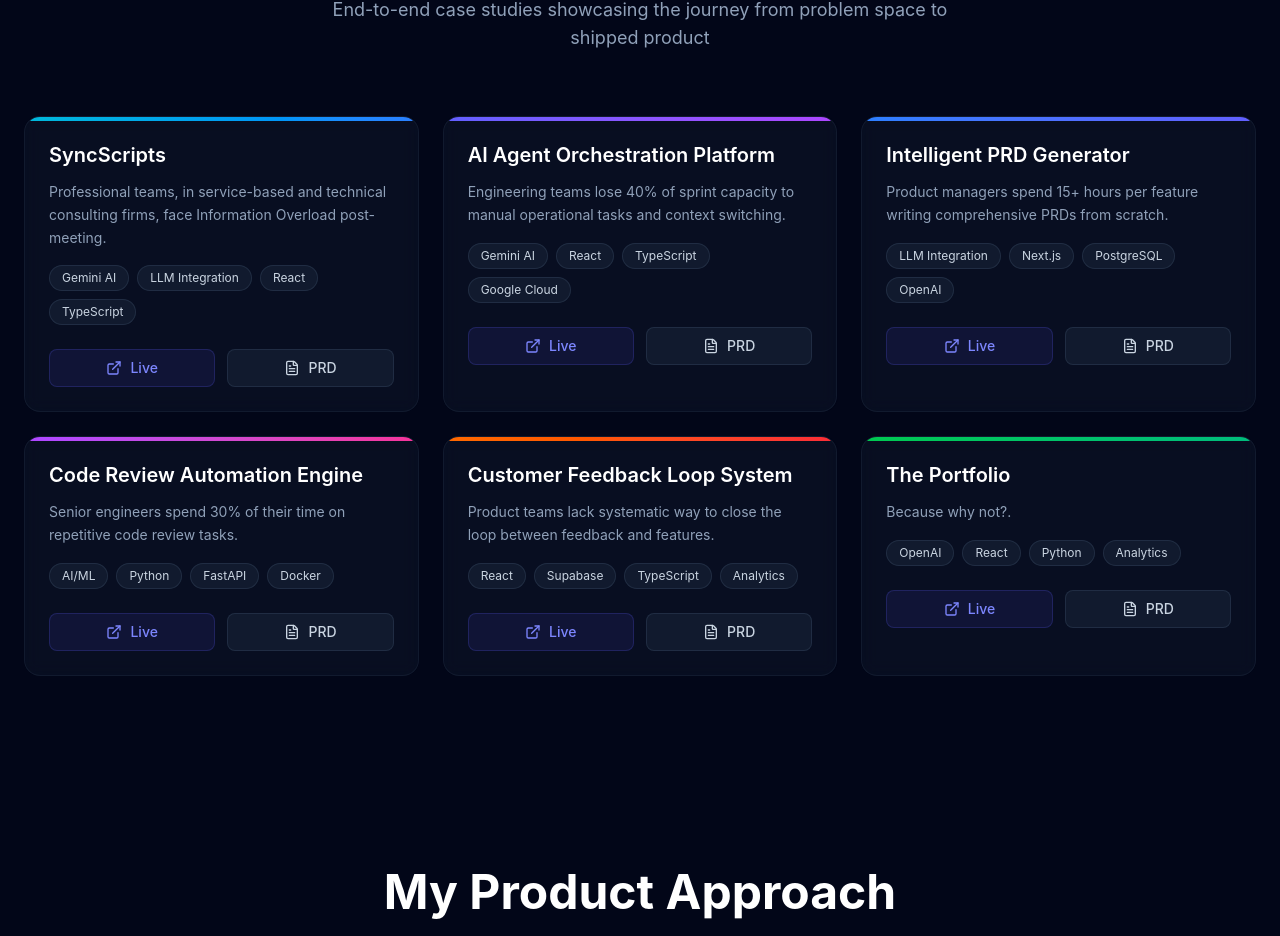
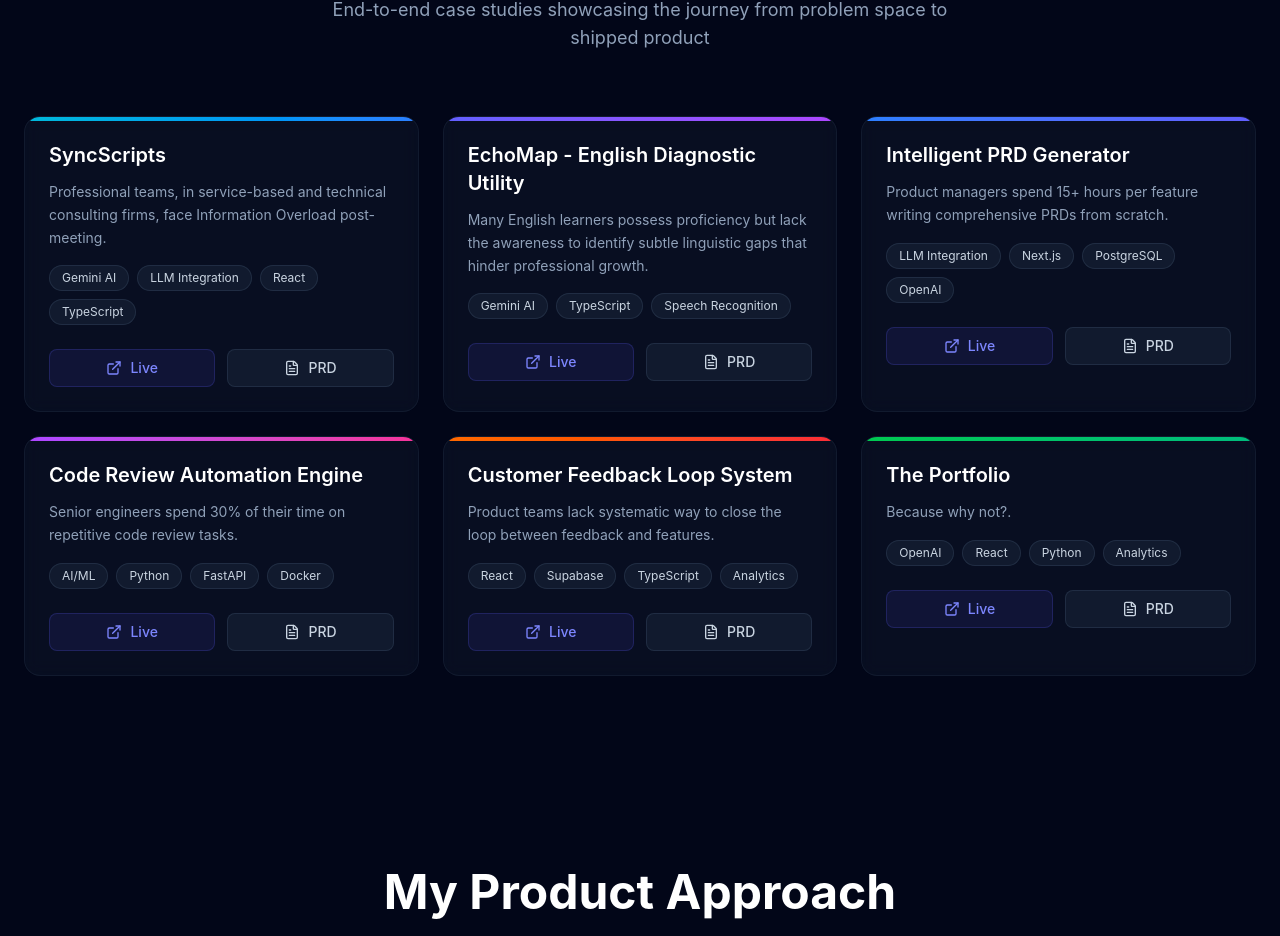
Before and after one commit to therealrawat/portfolio, a React (Vite) app: page / in a window 1280 px wide. Shown: the part 1594-2530 px from the top of the page. Built offline with nearby package versions, Linux system fonts and the light colour scheme.

Commit message:
feat: add project

```diff
--- a/src/components/Projects.tsx
+++ b/src/components/Projects.tsx
@@ -12,11 +12,11 @@ const projects = [
     gradient: 'from-cyan-500 to-blue-500',
   },
   {
-    title: 'AI Agent Orchestration Platform',
-    problem: 'Engineering teams lose 40% of sprint capacity to manual operational tasks and context switching.',
-    tags: ['Gemini AI', 'React', 'TypeScript', 'Google Cloud'],
-    liveUrl: '#',
-    caseStudyUrl: '#',
+    title: 'EchoMap - English Diagnostic Utility',
+    problem: 'Many English learners possess proficiency but lack the awareness to identify subtle linguistic gaps that hinder professional growth.',
+    tags: ['Gemini AI', 'TypeScript', 'Speech Recognition'],
+    liveUrl: 'https://echo-map.netlify.app/',
+    caseStudyUrl: 'https://drive.google.com/file/d/1qgzbImMw64QSZPnS2o3smqBu3XvGHzpH/view?usp=drive_link',
     gradient: 'from-indigo-500 to-purple-500',
   },
   {
@@ -82,7 +82,7 @@ export default function Projects() {
               transition={{ duration: 0.6, delay: index * 0.1 }}
               className="group relative bg-slate-900/50 backdrop-blur-sm border border-slate-800/50 rounded-2xl overflow-hidden hover:border-slate-700/50 transition-all duration-300"
             >
-              <div className={`absolute top-0 left-0 right-0 h-1 bg-gradient-to-r ${project.gradient}`} />
+              <div className={`absolute top-0 left-0 right-0 h-1 bg-linear-to-r ${project.gradient}`} />
 
               <div className="p-6">
                 <h3 className="text-xl font-semibold text-white mb-3 group-hover:text-indigo-400 transition-colors">
```
